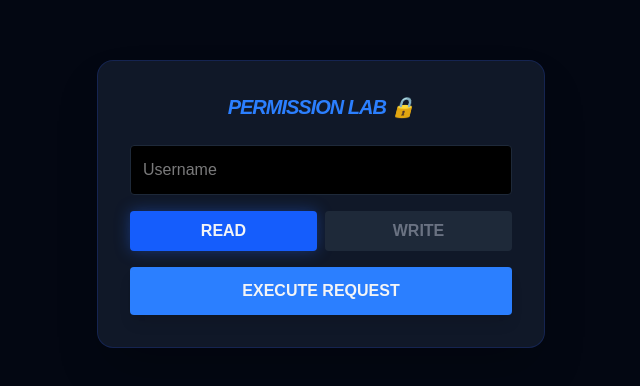
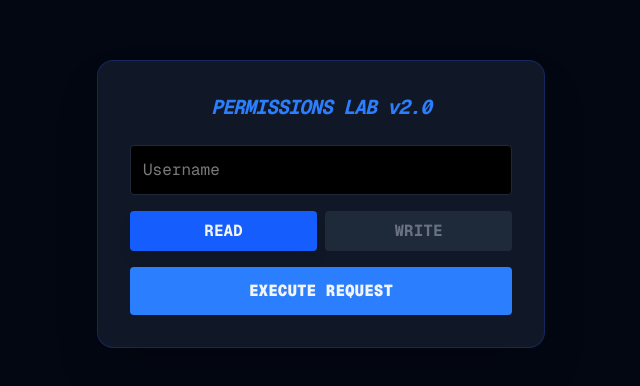
Before and after one commit to Gaoc3/NExtDB, a Next.js app: page /permissions-test in a window 1280 px wide. Shown: the part 196-582 px from the top of the page, without its empty margins (319-959 px from the left). Built offline with nearby package versions, Linux system fonts and the light colour scheme.

Commit message:
Update page.js

```diff
--- a/app/permissions-test/page.js
+++ b/app/permissions-test/page.js
@@ -5,36 +5,29 @@ export default function PermissionsTest() {
   const [mode, setMode] = useState('read');
   const [username, setUsername] = useState('');
   const [value, setValue] = useState('');
-  const [result, setResult] = useState(null);
-  const [errorData, setErrorData] = useState(null);
+  const [response, setResponse] = useState(null);
+  const [error, setError] = useState(null);
   const [loading, setLoading] = useState(false);
 
-  const handleAction = async () => {
-    setLoading(true);
-    setResult(null);
-    setErrorData(null);
-
+  const handleExecute = async () => {
+    setLoading(true); setResponse(null); setError(null);
     try {
       const res = await fetch('/api/permissions-test', {
         method: 'POST',
         headers: { 'Content-Type': 'application/json' },
         body: JSON.stringify({ username, action: mode, value }),
       });
-
       const data = await res.json();
-      if (res.ok) setResult(data);
-      else setErrorData(data);
-    } catch (err) {
-      alert("فشل الاتصال بالسيرفر");
-    } finally {
-      setLoading(false);
-    }
+      if (res.ok) setResponse(data);
+      else setError(data);
+    } catch (err) { alert("Server Error"); }
+    finally { setLoading(false); }
   };
 
   return (
-    <div className="min-h-screen bg-gray-950 text-gray-100 flex items-center justify-center p-4">
-      <div className="bg-gray-900 border border-blue-900/40 p-8 rounded-2xl shadow-2xl w-full max-w-md">
-        <h1 className="text-xl font-bold text-blue-500 mb-6 text-center italic tracking-tighter">PERMISSION LAB 🔒</h1>
+    <div className="min-h-screen bg-gray-950 text-gray-100 flex items-center justify-center p-4 font-mono">
+      <div className="bg-gray-900 border border-blue-900/50 p-8 rounded-2xl shadow-2xl w-full max-w-md">
+        <h1 className="text-xl font-bold text-blue-500 mb-6 text-center italic tracking-tighter">PERMISSIONS LAB v2.0</h1>
 
         <div className="space-y-4">
           <input
@@ -44,42 +37,32 @@ export default function PermissionsTest() {
           />
 
           <div className="flex gap-2">
-            <button onClick={() => setMode('read')} className={`flex-1 py-2 rounded font-bold transition-all ${mode === 'read' ? 'bg-blue-600 shadow-[0_0_15px_rgba(37,99,235,0.4)]' : 'bg-gray-800 text-gray-500'}`}>READ</button>
-            <button onClick={() => setMode('write')} className={`flex-1 py-2 rounded font-bold transition-all ${mode === 'write' ? 'bg-green-600 shadow-[0_0_15px_rgba(22,163,74,0.4)]' : 'bg-gray-800 text-gray-500'}`}>WRITE</button>
+            <button onClick={() => setMode('read')} className={`flex-1 py-2 rounded font-bold ${mode === 'read' ? 'bg-blue-600 shadow-lg' : 'bg-gray-800 text-gray-500'}`}>READ</button>
+            <button onClick={() => setMode('write')} className={`flex-1 py-2 rounded font-bold ${mode === 'write' ? 'bg-green-600 shadow-lg' : 'bg-gray-800 text-gray-500'}`}>WRITE</button>
           </div>
 
           {mode === 'write' && (
             <input
-              type="text" placeholder="Temporary Data (10s)..."
-              className="w-full p-3 rounded bg-black border border-green-900/40 outline-none"
+              type="text" placeholder="Value to inject..."
+              className="w-full p-3 rounded bg-black border border-green-900/50 outline-none"
               value={value} onChange={(e) => setValue(e.target.value)}
             />
           )}
 
-          <button onClick={handleAction} disabled={loading} className="w-full bg-blue-500 py-3 rounded font-black hover:bg-blue-400 active:scale-95 transition-all shadow-lg">
-            {loading ? "EXECUTING..." : "EXECUTE REQUEST"}
+          <button onClick={handleExecute} disabled={loading} className="w-full bg-blue-500 py-3 rounded font-black hover:bg-blue-400 active:scale-95 transition-all">
+            {loading ? "COMMUNICATING WITH DB..." : "EXECUTE REQUEST"}
           </button>
         </div>
 
-        {/* عرض النتائج */}
-        {(result || errorData) && (
-          <div className={`mt-6 p-4 rounded border text-xs font-mono space-y-3 ${result ? 'bg-blue-900/10 border-blue-500/50' : 'bg-red-900/10 border-red-500/50'}`}>
-            <div className="flex justify-between font-bold border-b border-gray-800 pb-2">
-              <span className={result ? "text-green-400" : "text-red-400"}>{result ? "[ACCESS GRANTED]" : "[ACCESS DENIED]"}</span>
-              <span className="text-gray-400">{result?.role || errorData?.role}</span>
+        {/* عرض النتيجة والهاش */}
+        {(response || error) && (
+          <div className={`mt-6 p-4 rounded border text-xs space-y-2 ${response ? 'bg-green-900/10 border-green-500' : 'bg-red-900/10 border-red-500'}`}>
+            <p className="font-bold underline uppercase">{response ? "Access Granted" : "Access Denied"}</p>
+            <p className="text-gray-200">{response?.result || error?.error}</p>
+            <div className="pt-2 border-t border-gray-800 mt-2">
+              <span className="text-gray-500 block mb-1 uppercase text-[10px]">Security Hash:</span>
+              <code className="text-yellow-600 bg-black p-1 rounded block break-all">{response?.hash || error?.hash}</code>
             </div>
-
-            <p className="text-gray-200">{result?.result || errorData?.error}</p>
-
-            {/* عرض الهاش المشفر إذا كان مسموحاً */}
-            {(result || errorData) && (
-              <div className="pt-2 border-t border-gray-800">
-                <span className="text-gray-500 block mb-1">Encrypted Hash:</span>
-                <code className="text-yellow-600 bg-black/60 p-1 rounded block truncate" title={result?.Encrypted_Password || errorData?.Encrypted_Password}>
-                  {result?.Encrypted_Password || errorData?.Encrypted_Password}
-                </code>
-              </div>
-            )}
           </div>
         )}
       </div>
```
